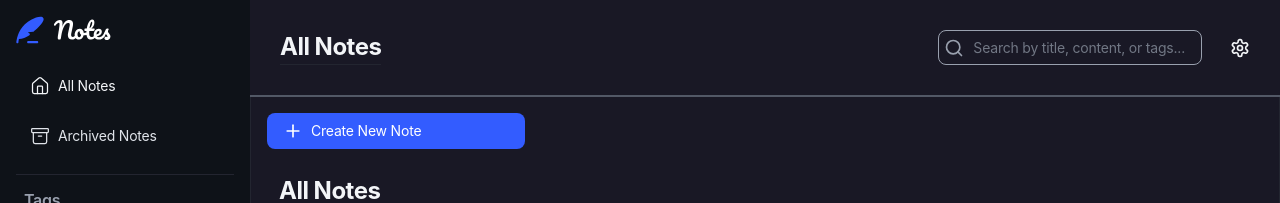
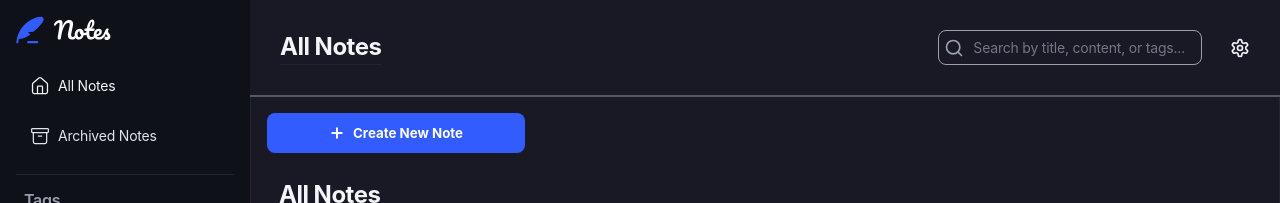
Before and after one commit to orafael93/note-taking, a React (Vite) app: page / in a window 1280 px wide. Shown: the top 203 px of the page. Built offline with nearby package versions, Linux system fonts and the light colour scheme; a web font is replaced by a local one.

Commit message:
refactor: change the name of component Home to AllNotes

```diff
--- a/src/App.tsx
+++ b/src/App.tsx
@@ -1,6 +1,6 @@
 import { useState } from "react";
 
-import { Home } from "@/pages/Home";
+import { AllNotes } from "@/pages/AllNotes";
 import { NoteDetail } from "@/pages/NoteDetail";
 import { MainLayout } from "@/components/Layout/MainLayout";
 import { ThemeProvider } from "@/styles/ThemeProvider";
@@ -22,7 +22,7 @@ export const App = () => {
         selectedNoteId={selectedNoteId}
         handleCloseNote={handleCloseNote}
       >
-        <Home onNoteSelect={handleNoteSelect} />
+        <AllNotes onNoteSelect={handleNoteSelect} />
 
         {selectedNoteId ? (
           <NoteDetail noteId={selectedNoteId} onBack={handleCloseNote} />
--- a/src/components/Layout/MainLayout/index.tsx
+++ b/src/components/Layout/MainLayout/index.tsx
@@ -1,9 +1,9 @@
 import { Search, Settings } from "lucide-react";
 
+import { Logo } from "@/components/Logo";
 import { Sidebar } from "@/components/Layout/Sidebar";
 import { NoteDetail } from "@/pages/NoteDetail";
 import { BottomNavigation } from "@/components/Navigation/BottomNavigation";
-import { Logo } from "@/components/Logo";
 
 import * as Types from "./types";
 import * as S from "./styles";
--- a/src/components/Note/NoteActions/styles.ts
+++ b/src/components/Note/NoteActions/styles.ts
@@ -37,11 +37,11 @@ export const ActionButton = styled.button`
 `;
 
 export const DeleteButton = styled(ActionButton)`
-  color: ${({ theme }) => theme.colors.red[500]};
-  border-color: ${({ theme }) => theme.colors.red[500]};
+  color: ${({ theme }) => theme.colors.neutral[300]};
+  border-color: ${({ theme }) => theme.colors.neutral[800]};
 
   &:hover {
-    background: ${({ theme }) => theme.colors.red[500]};
+    background: ${({ theme }) => theme.colors.neutral[700]};
     color: ${({ theme }) => theme.colors.neutral[0]};
   }
 `;
--- a/src/pages/Home/index.tsx
+++ b/src/pages/AllNotes/index.tsx
@@ -6,7 +6,7 @@ import { useNotesStore } from "@/store/notes";
 import * as Types from "./types";
 import * as S from "./styles";
 
-export const Home = (props: Types.HomeType) => {
+export const AllNotes = (props: Types.AllNotesType) => {
   const { onNoteSelect } = props;
 
   const notes = useNotesStore((state) =>
@@ -16,7 +16,7 @@ export const Home = (props: Types.HomeType) => {
   return (
     <S.Container>
       <S.CreateButton style={{ marginBottom: "16px" }}>
-        <Plus size={20} />
+        <Plus size={16} strokeWidth={3} />
         Create New Note
       </S.CreateButton>
 
--- a/src/pages/Home/styles.ts
+++ b/src/pages/AllNotes/styles.ts
@@ -28,9 +28,10 @@ export const Title = styled.h1`
 export const CreateButton = styled.button`
   display: flex;
   align-items: center;
-  gap: ${({ theme }) => theme.spacing[100]};
+  justify-content: center;
+  gap: 8px;
 
-  padding: ${({ theme }) => `${theme.spacing[100]} ${theme.spacing[200]}`};
+  padding: ${({ theme }) => `${theme.spacing[150]} ${theme.spacing[200]}`};
   background: ${({ theme }) => theme.colors.blue[500]};
   border: none;
 
@@ -38,7 +39,7 @@ export const CreateButton = styled.button`
 
   color: ${({ theme }) => theme.colors.neutral[0]};
 
-  ${({ theme }) => theme.typography.presets.body1};
+  font-weight: bold;
 
   cursor: pointer;
   transition: background-color 0.2s;
--- a/src/pages/Home/types.ts
+++ b/src/pages/AllNotes/types.ts
@@ -1,3 +1,3 @@
-export type HomeType = {
+export type AllNotesType = {
   onNoteSelect: (noteId: string) => void;
 };
```
